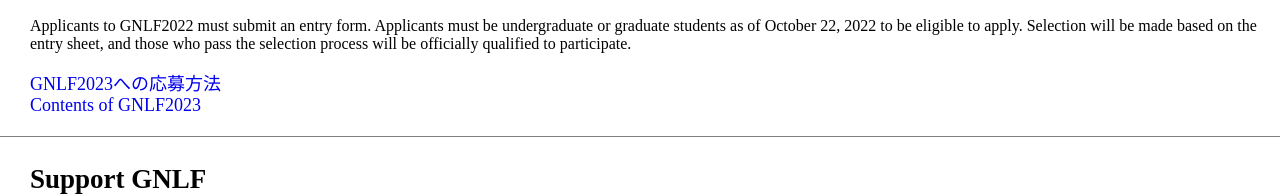
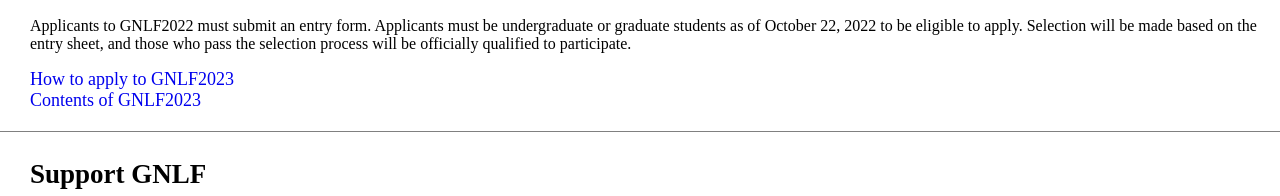
Before and after one commit to GlobalNextLeadersForum/Home_english, a plain HTML site: page index.html in a window 1280 px wide. Shown: the part 1415-1611 px from the top of the page. Drawn offline with Linux system fonts and the light colour scheme.

Commit message:
Update index.html

```diff
--- a/index.html
+++ b/index.html
@@ -52,7 +52,7 @@
                 <h3>How To Apply</h3>
                 <img src="https://github.com/GlobalNextLeadersForum/Home/blob/main/image3.JPG?raw=true">
                 <p>Applicants to GNLF2022 must submit an entry form. Applicants must be undergraduate or graduate students as of October 22, 2022 to be eligible to apply. Selection will be made based on the entry sheet, and those who pass the selection process will be officially qualified to participate.</p>
-                <a href="https://GlobalNextLeadersForum.github.io/application_english" class="links">GNLF2023への応募方法</a>
+                <a href="https://GlobalNextLeadersForum.github.io/application_english" class="links">How to apply to GNLF2023</a>
                 <a href="https://GlobalNextLeadersForum.github.io/tokyo2023_english" class="links">Contents of GNLF2023</a>
             </div>
             <div class="section-title">
```
